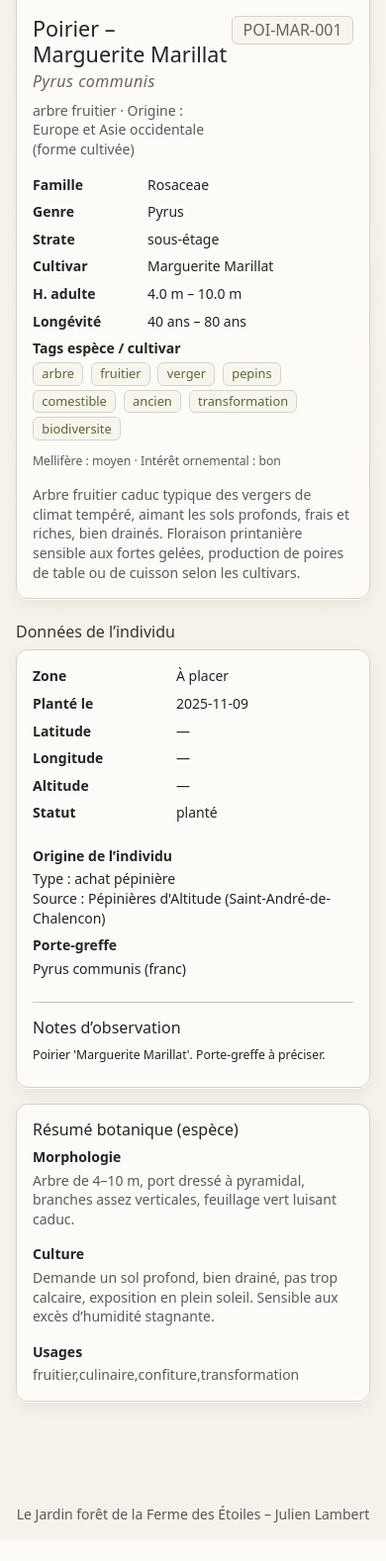
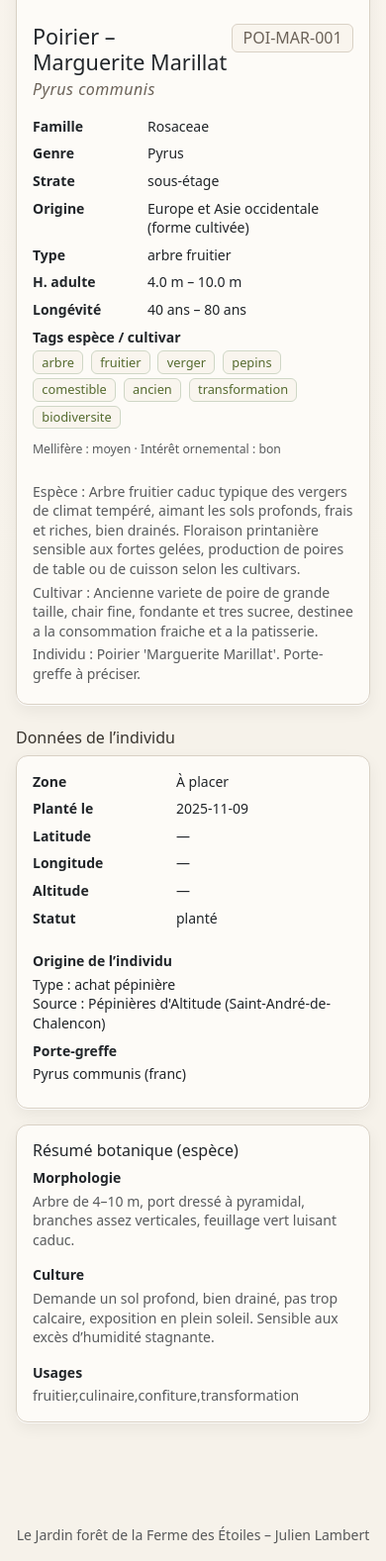
Before and after one commit to julien-lambert/jardin, a Flask app: page /plant/3 in a window 390 px wide. Shown: the part 486-2063 px from the top of the page at 99% size. Before the commit the page ends 2041 px from the top, so only its background shows below. Run offline with Flask 3, Linux system fonts and the light colour scheme; data comes from the database, SQL or seed files in the repository; both versions use the stored data as it was after the commit.

Commit message:
encore un push

```diff
--- a/app.py
+++ b/app.py
@@ -198,7 +198,7 @@ def plant_detail(plant_id):
             plants.lat,
             plants.lon,
             plants.altitude,
-            plants.notes,
+            plants.notes           AS plant_notes,
             plants.image_local,
             plants.tags,
             plants.micro_site,
@@ -210,29 +210,30 @@ def plant_detail(plant_id):
             plants.plantnet_obs_id,
             plants.status,
             plants.care_notes,
-            plants.rootstock,          -- <<< AJOUT ESSENTIEL !!!
+            plants.rootstock,
 
-            -- champs espèce (base taxonomique)
+            -- champs espèce (base taxonomique + cultivar)
             species.common_name,
             species.variety_name,
-            species.latin_name      AS species_latin_name,
-            species.family          AS species_family,
-            species.genus           AS species_genus,
-            species.strata          AS species_strata,
-            species.tags            AS species_tags,
-            species.notes           AS species_notes,
-            species.image_url       AS species_image_url,
-            species.origin          AS species_origin,
-            species.plant_type      AS species_plant_type,
-            species.morphology      AS species_morphology,
-            species.culture         AS species_culture,
-            species.uses            AS species_uses,
-            species.melliferous_level     AS species_melliferous_level,
-            species.ornamental_interest   AS species_ornamental_interest,
-            species.lifespan_min          AS species_lifespan_min,
-            species.lifespan_max          AS species_lifespan_max,
-            species.height_min            AS species_height_min,
-            species.height_max            AS species_height_max
+            species.latin_name          AS species_latin_name,
+            species.family              AS species_family,
+            species.genus               AS species_genus,
+            species.strata              AS species_strata,
+            species.tags                AS species_tags,
+            species.notes               AS species_notes,       -- notes "espèce"
+            species.variety_notes       AS variety_notes,       -- notes "cultivar"
+            species.image_url           AS species_image_url,
+            species.origin              AS species_origin,
+            species.plant_type          AS species_plant_type,
+            species.morphology          AS species_morphology,
+            species.culture             AS species_culture,
+            species.uses                AS species_uses,
+            species.melliferous_level   AS species_melliferous_level,
+            species.ornamental_interest AS species_ornamental_interest,
+            species.lifespan_min        AS species_lifespan_min,
+            species.lifespan_max        AS species_lifespan_max,
+            species.height_min          AS species_height_min,
+            species.height_max          AS species_height_max
         FROM plants
         JOIN species ON plants.species_id = species.id
         WHERE plants.id = ?
@@ -437,30 +438,104 @@ def species_list():
 @app.route("/species/<path:latin_name>")
 def species_detail(latin_name):
     """
-    Détail d'une espèce botanique :
-    - fiche botanique (famille, genre, latin)
-    - liste des cultivars (lignes de species)
-    - liste des individus plantés (lignes de plants)
+    Détail d'une espèce :
+    - fiche botanique de base (notes d'espèce)
+    - liste des cultivars (avec variety_notes propres)
+    - liste des individus plantés
     """
     db = get_db()
 
-    # Toutes les lignes de species correspondant à cette espèce
+    # --- 1) FICHE ESPÈCE (ligne "type", sans cultivar si possible) ---
+    base = db.execute(
+        """
+        SELECT
+            id,
+            common_name,
+            variety_name,
+            latin_name,
+            family,
+            genus,
+            strata,
+            tags,
+            notes,          -- note d'espèce
+            variety_notes,  -- laissé au cas où, mais en principe vide ici
+            image_url,
+            origin,
+            plant_type,
+            morphology,
+            culture,
+            uses,
+            melliferous_level,
+            ornamental_interest,
+            lifespan_min,
+            lifespan_max,
+            height_min,
+            height_max
+        FROM species
+        WHERE latin_name = ?
+          AND (variety_name IS NULL OR variety_name = '')
+        LIMIT 1
+        """,
+        (latin_name,),
+    ).fetchone()
+
+    # Si tu n'as pas de ligne "sans variété", on prend la première ligne
+    if base is None:
+        base = db.execute(
+            """
+            SELECT
+                id,
+                common_name,
+                variety_name,
+                latin_name,
+                family,
+                genus,
+                strata,
+                tags,
+                notes,
+                variety_notes,
+                image_url,
+                origin,
+                plant_type,
+                morphology,
+                culture,
+                uses,
+                melliferous_level,
+                ornamental_interest,
+                lifespan_min,
+                lifespan_max,
+                height_min,
+                height_max
+            FROM species
+            WHERE latin_name = ?
+            ORDER BY COALESCE(variety_name, '')
+            LIMIT 1
+            """,
+            (latin_name,),
+        ).fetchone()
+
+    if base is None:
+        return "Espèce introuvable", 404
+
+    # --- 2) LISTE DES CULTIVARS / VARIÉTÉS ---
     variants = db.execute(
         """
-        SELECT *
+        SELECT
+            id,
+            common_name,
+            variety_name,
+            tags,
+            variety_notes
         FROM species
         WHERE latin_name = ?
+          AND variety_name IS NOT NULL
+          AND variety_name != ''
         ORDER BY variety_name, common_name
         """,
         (latin_name,),
     ).fetchall()
 
-    if not variants:
-        return "Espèce introuvable", 404
-
-    base = variants[0]  # fiche de référence
-
-    # Tous les individus du jardin reliés à cette espèce
+    # --- 3) INDIVIDUS PLANTÉS DANS LE JARDIN ---
     plants = db.execute(
         """
         SELECT
--- a/templates/plant_detail.html
+++ b/templates/plant_detail.html
@@ -25,16 +25,13 @@
   {% endif %}
 </div>
 
-{# ---------------------------------------------------------
-   CAPSULE PRINCIPALE (image + taxonomie, alignée comme species_detail)
----------------------------------------------------------- #}
 
 <div class="card shadow-soft mb-4">
   <div class="card-body">
     <div class="row g-3 align-items-stretch">
 
-      {# --- IMAGE À GAUCHE, MÊME COMPORTEMENT QUE species_detail --- #}
-      <div class="col-12 col-md-4 d-flex">
+      {# --- Colonne image --- #}
+      <div class="col-12 col-md-4">
         {% set img_src = None %}
         {% if plant["image_local"] %}
           {% set img_src = url_for('static', filename=plant["image_local"]) %}
@@ -43,21 +40,20 @@
         {% endif %}
 
         {% if img_src %}
-          <div class="w-100 rounded-3 overflow-hidden"
-               style="aspect-ratio: 4 / 3; height: 100%;">
+          <div class="ratio ratio-4x3 mb-2">
             <img src="{{ img_src }}"
                  alt="Illustration de {{ plant['common_name'] }}"
-                 style="width: 100%; height: 100%; object-fit: cover; object-position: center;">
+                 class="img-fluid rounded-3"
+                 style="object-fit: cover; object-position: center;">
           </div>
         {% else %}
-          <div class="w-100 rounded-3 border d-flex align-items-center justify-content-center text-muted"
-               style="aspect-ratio: 4 / 3; height: 100%;">
+          <div class="ratio ratio-4x3 mb-2 border rounded-3 d-flex align-items-center justify-content-center text-muted">
             <span class="small">Aucune image</span>
           </div>
         {% endif %}
       </div>
 
-      {# --- TEXTE À DROITE (inchangé, juste la classe d-flex pour étirer) --- #}
+      {# --- TEXTE À DROITE : noms, taxonomie, hauteur, longévité, tags --- #}
       <div class="col-12 col-md-8 d-flex flex-column">
         <div class="d-flex justify-content-between align-items-start mb-2">
           <div>
@@ -68,17 +64,6 @@
             {% if plant["species_latin_name"] %}
               <p class="latin mb-2">
                 <em>{{ plant["species_latin_name"] }}</em>
-              </p>
-            {% endif %}
-
-            {% if plant["species_plant_type"] or plant["species_origin"] %}
-              <p class="small mb-2 text-muted">
-                {% if plant["species_plant_type"] %}
-                  {{ plant["species_plant_type"] }}
-                {% endif %}
-                {% if plant["species_origin"] %}
-                  · Origine : {{ plant["species_origin"] }}
-                {% endif %}
               </p>
             {% endif %}
           </div>
@@ -99,8 +84,11 @@
               <dt class="col-4">Strate</dt>
               <dd class="col-8">{{ plant["species_strata"] or "—" }}</dd>
 
-              <dt class="col-4">Cultivar</dt>
-              <dd class="col-8">{{ plant["variety_name"] or "—" }}</dd>
+              <dt class="col-4">Origine</dt>
+              <dd class="col-8">{{ plant["species_origin"] or "—" }}</dd>
+
+              <dt class="col-4">Type</dt>
+              <dd class="col-8">{{ plant["species_plant_type"] or "—" }}</dd>
 
               {% if plant["species_height_min"] is not none or plant["species_height_max"] is not none %}
                 <dt class="col-4">H. adulte</dt>
@@ -155,15 +143,33 @@
           </div>
         </div>
 
+        {# --- Notes combinées : espèce + cultivar + individu --- #}
+        {% set chunks = [] %}
+
         {% if plant["species_notes"] %}
-          <p class="small text-muted mb-0">
-            {{ plant["species_notes"] }}
-          </p>
+          {% set _ = chunks.append("Espèce : " ~ plant["species_notes"]) %}
+        {% endif %}
+
+        {% if plant["variety_notes"] %}
+          {% set _ = chunks.append("Cultivar : " ~ plant["variety_notes"]) %}
+        {% endif %}
+
+        {% if plant["plant_notes"] %}
+          {% set _ = chunks.append("Individu : " ~ plant["plant_notes"]) %}
+        {% endif %}
+
+        {% if chunks %}
+          <div class="mt-2 small text-muted">
+            {% for c in chunks %}
+              <p class="mb-1">{{ c }}</p>
+            {% endfor %}
+          </div>
         {% endif %}
       </div>
     </div>
   </div>
 </div>
+
 {# ---------------------------------------------------------
    BLOC "Données de l’individu"
 ---------------------------------------------------------- #}
--- a/templates/species_detail.html
+++ b/templates/species_detail.html
@@ -170,9 +170,9 @@
                 {{ v["common_name"] }} (type)
               {% endif %}
             </p>
-            {% if v["notes"] %}
-              <p class="text-muted mb-2">{{ v["notes"] }}</p>
-            {% endif %}
+            {% if v["variety_notes"] %}
+  <p class="text-muted mb-2">{{ v["variety_notes"] }}</p>
+{% endif %}
             {% if v["tags"] %}
               <p class="mb-0">
                 {% for t in v["tags"].split(",") %}
```
Also changed, not shown: jardin.db, jardin_backup_2025-11-15.db (added).
